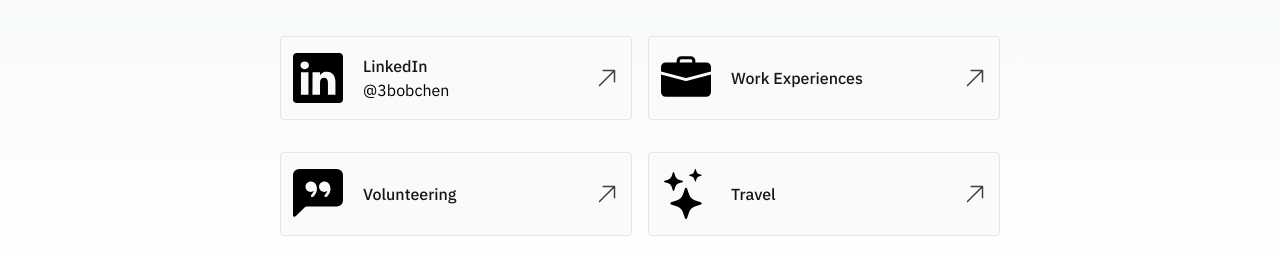
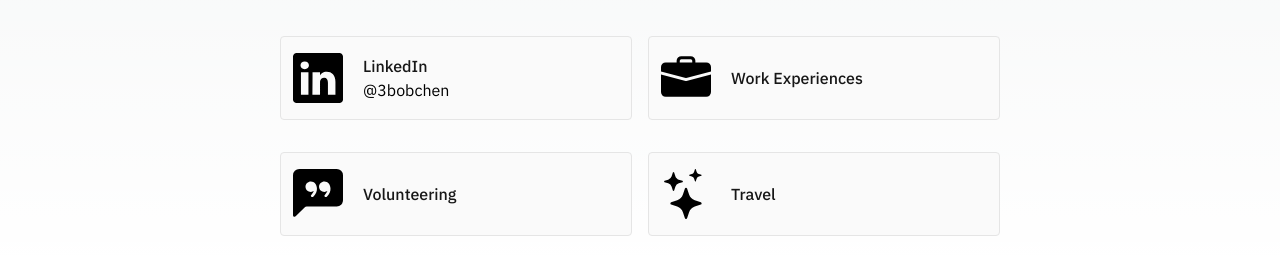
Before and after one commit to 3bobchen/point-clare, a Next.js app: page / in a window 1280 px wide. Shown: the part 1576-1832 px from the top of the page. Built offline with nearby package versions, Linux system fonts and the light colour scheme.

Commit message:
Add override for dark mode

```diff
--- a/src/app/layout.tsx
+++ b/src/app/layout.tsx
@@ -1,5 +1,6 @@
 import type { Metadata } from "next";
 import "./globals.css";
+import Head from "next/head";
 
 export const metadata: Metadata = {
   title: "Bob Chen",
@@ -13,6 +14,9 @@ export default function RootLayout({
 }>) {
   return (
     <html lang="en">
+      <Head>
+        <meta name="color-scheme" content="light dark"/>
+      </Head>
       <body>{children}</body>
     </html>
   );
--- a/src/app/page.tsx
+++ b/src/app/page.tsx
@@ -72,26 +72,6 @@ function StyledLink(props: StyledLinkProps) {
               {site}
             </Suspense>
           </div>
-        </div>
-        <div
-          className="text-neutral-700 dark:text-neutral-300 transform transition-transform duration-300 group-hover:-rotate-12">
-          {
-            action == "a" ?
-              <svg xmlns="http://www.w3.org/2000/svg" fill="none" viewBox="0 0 24 24" stroke-width="1.5"
-                   stroke="currentColor" className="w-6 h-6">
-                <path stroke-linecap="round" strokeLinejoin="round" d="m4.5 19.5 15-15m0 0H8.25m11.25 0v11.25"/>
-              </svg>
-              : null
-          }
-          {
-            action == "e" ?
-              <svg xmlns="http://www.w3.org/2000/svg" fill="none" viewBox="0 0 24 24" stroke-width="1.5"
-                   stroke="currentColor" className="w-6 h-6">
-                <path stroke-linecap="round" strokeLinejoin="round"
-                      d="M19.5 14.25v-2.625a3.375 3.375 0 0 0-3.375-3.375h-1.5A1.125 1.125 0 0 1 13.5 7.125v-1.5a3.375 3.375 0 0 0-3.375-3.375H8.25m0 12.75h7.5m-7.5 3H12M10.5 2.25H5.625c-.621 0-1.125.504-1.125 1.125v17.25c0 .621.504 1.125 1.125 1.125h12.75c.621 0 1.125-.504 1.125-1.125V11.25a9 9 0 0 0-9-9Z"/>
-              </svg>
-              : null
-          }
         </div>
       </a>
     </div>
```
